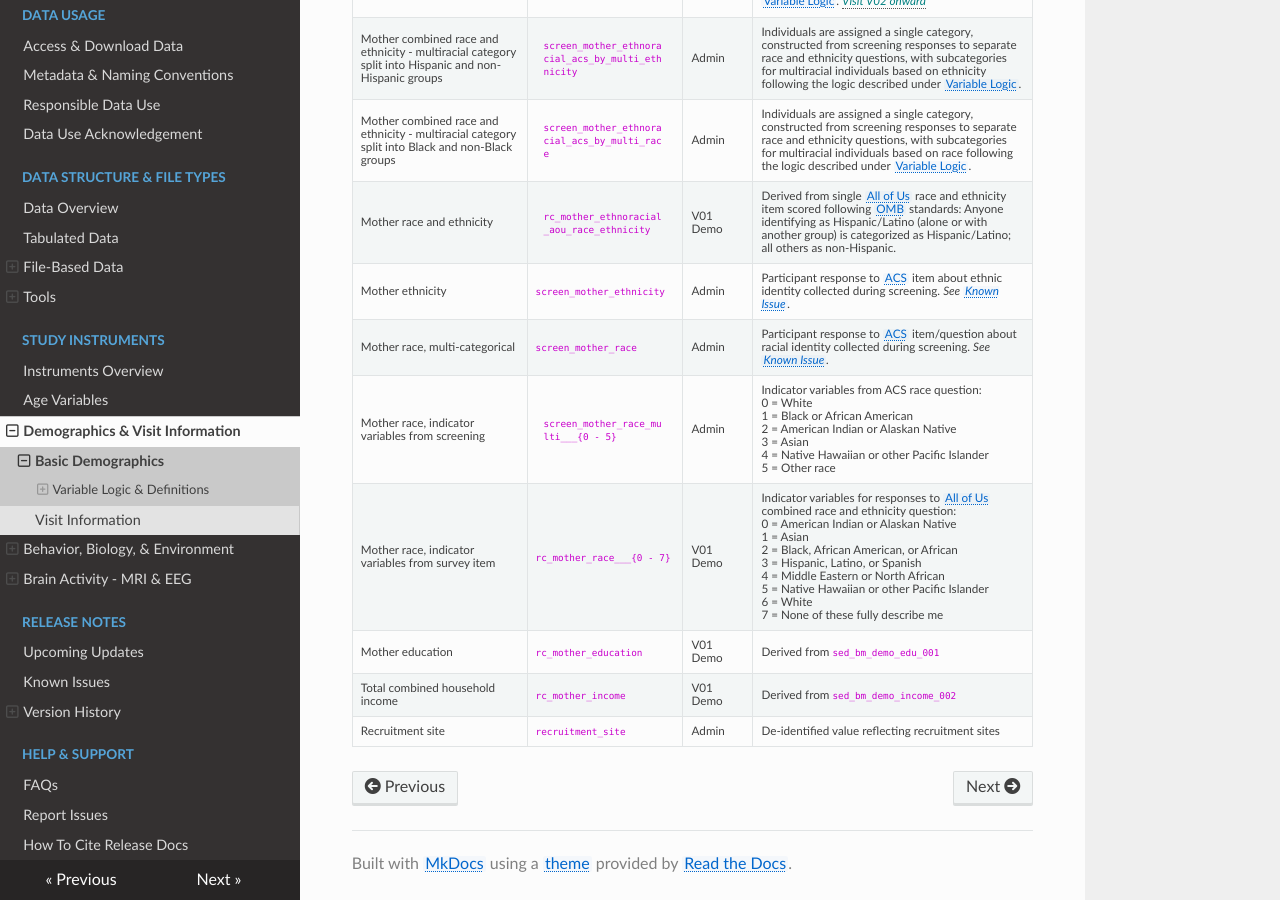
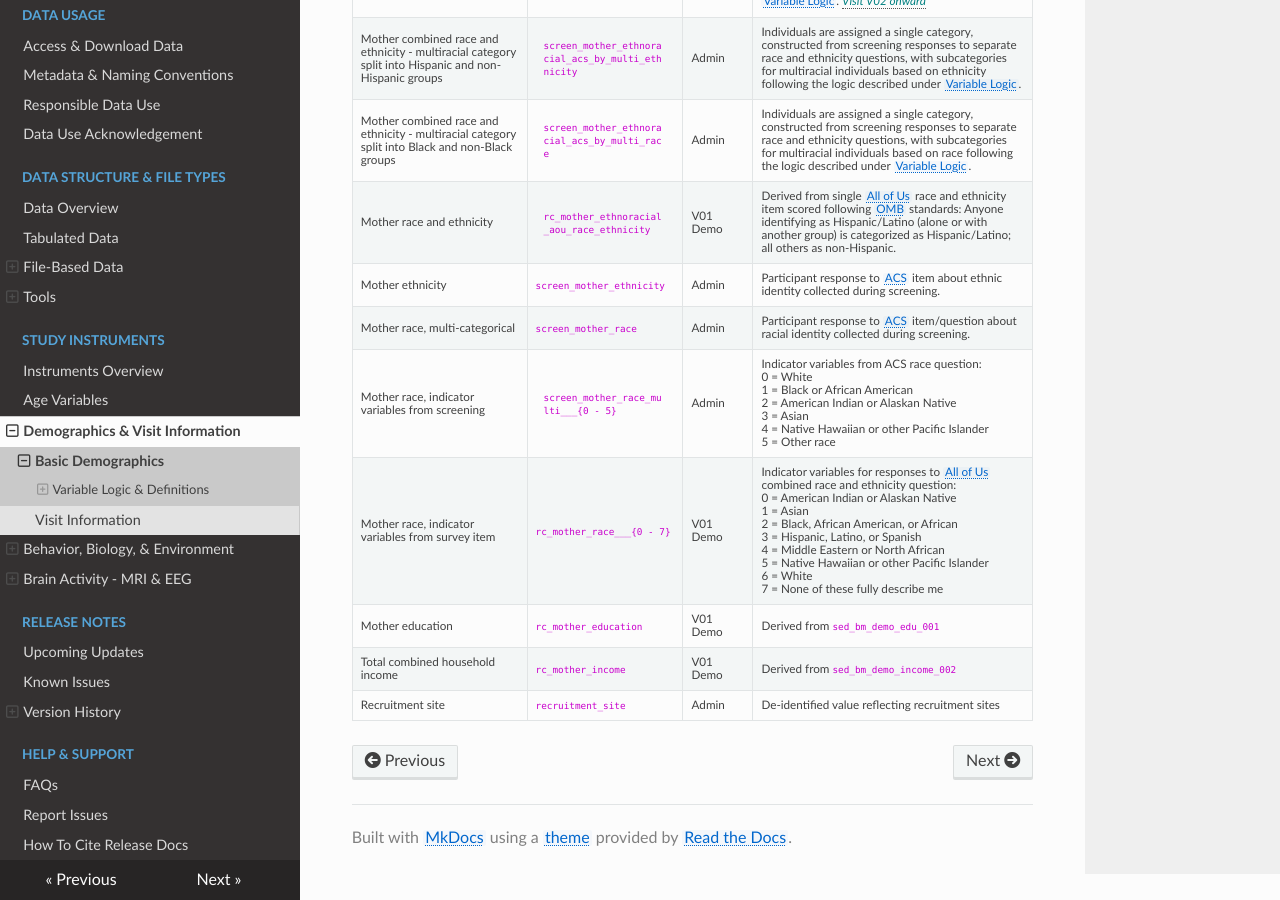
Before and after one commit to nbdc-datahub/hbcd-docs, an MkDocs documentation site: the page built from docs/instruments/demo/basicdemo.md, in a window 1280 px wide and 900 px high, scrolled down 2075 px. Built offline with MkDocs 1.6.1, drawn with Linux system fonts in a browser that asks for light colours; nearby versions of some CDN libraries.

Commit message:
remove mention of resolved known issues from basic demo page

```diff
--- a/docs/instruments/demo/basicdemo.md
+++ b/docs/instruments/demo/basicdemo.md
@@ -10,7 +10,6 @@
     <span class="text">Basic Demographics is a <i>derived measure</i> computed from multiple sources. See <a href="../../SED/v01-demo">V01 Demographics</a> for full information.</span>
 </div>
 </p>
-
 
 Basic Demographics is derived information computed from:
 
@@ -154,13 +153,13 @@
 <td style="padding: 8px; word-wrap: break-word; white-space: normal;">Mother ethnicity</td>
 <td style="padding: 8px; word-wrap: break-word; white-space: normal;"><code>screen_mother_ethnicity</code></td>
 <td style="padding: 8px; word-wrap: break-word; white-space: normal;">Admin</td>
-<td style="padding: 8px; word-wrap: break-word; white-space: normal;">Participant response to <a href="https://www.census.gov/programs-surveys/acs.html">ACS</a> item about ethnic identity collected during screening. <i>See <a href="../../../changelog/knownissues/#mother-ethnicity">Known Issue</a>.</i></td>
+<td style="padding: 8px; word-wrap: break-word; white-space: normal;">Participant response to <a href="https://www.census.gov/programs-surveys/acs.html">ACS</a> item about ethnic identity collected during screening.</td>
 </tr>
 <tr>
 <td style="padding: 8px; word-wrap: break-word; white-space: normal;">Mother race, multi-categorical</td>
 <td style="padding: 8px; word-wrap: break-word; white-space: normal;"><code>screen_mother_race</code></td>
 <td style="padding: 8px; word-wrap: break-word; white-space: normal;">Admin</td>
-<td style="padding: 8px; word-wrap: break-word; white-space: normal;">Participant response to <a href="https://www.census.gov/programs-surveys/acs.html">ACS</a> item/question about racial identity collected during screening.  <i>See <a href="../../../changelog/knownissues/#duplicate-options-for-mother-race-variable">Known Issue</a>.</i></td>
+<td style="padding: 8px; word-wrap: break-word; white-space: normal;">Participant response to <a href="https://www.census.gov/programs-surveys/acs.html">ACS</a> item/question about racial identity collected during screening.</td>
 </tr>
 <tr>
 <td style="padding: 8px; word-wrap: break-word; white-space: normal;">Mother race, indicator variables from screening</td>
```
